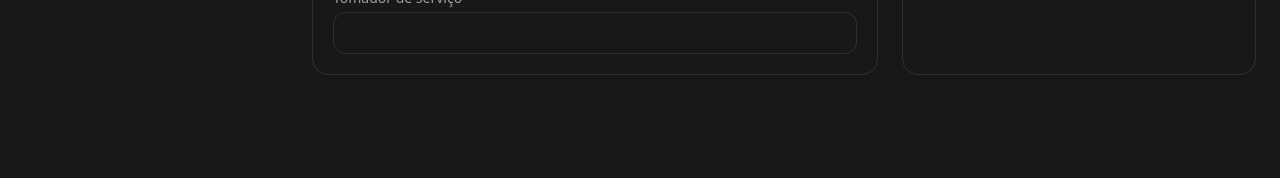
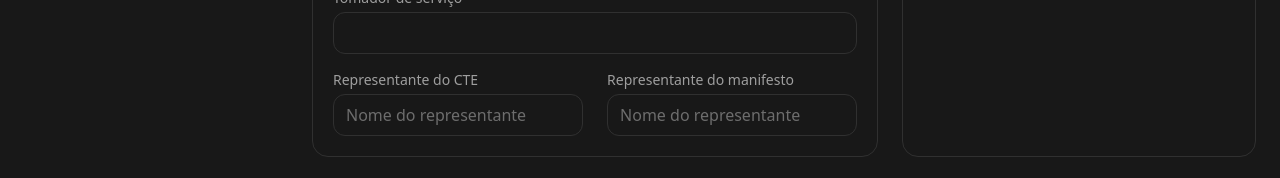
Before and after one commit to kaikevieira/baggeto-help-desk, a React (Vite) app in the folder help-desk-frontend/: page /tickets/new in a window 1280 px wide. Shown: the part 861-1039 px from the top of the page. Before the commit the page ends 960 px from the top, so only its background shows below. Built offline with nearby package versions, Linux system fonts and the light colour scheme; no server answers; sample sign-in values are in the browser's storage.

Commit message:
fix: add hasToll, cteRepresentative, and manifestRepresentative fields to Ticket form

```diff
--- a/help-desk-frontend/src/pages/TicketNew.jsx
+++ b/help-desk-frontend/src/pages/TicketNew.jsx
@@ -32,6 +32,10 @@ export default function TicketNew() {
     fleetType: "FROTA",
     thirdPartyPayment: "",
     serviceTaker: "",
+    // Novos campos para terceiros
+    hasToll: true, // true = com pedágio, false = sem pedágio
+    cteRepresentative: "",
+    manifestRepresentative: "",
     // Admin
     assignedToId: "",
   });
@@ -73,6 +77,9 @@ export default function TicketNew() {
             ? Number(form.thirdPartyPayment)
             : undefined,
         serviceTaker: form.serviceTaker || undefined,
+        hasToll: form.fleetType === "TERCEIRO" ? form.hasToll : undefined,
+        cteRepresentative: form.cteRepresentative || undefined,
+        manifestRepresentative: form.manifestRepresentative || undefined,
 
         assignedToId: form.assignedToId || undefined,
       };
@@ -220,7 +227,8 @@ export default function TicketNew() {
                 </label>
               </div>
               {form.fleetType === "TERCEIRO" && (
-                <div className="mt-3">
+                <div className="mt-3 space-y-3">
+                  <div>
                     <label className="mb-1 block text-sm text-texto/80">Valor de pagamento p/ terceiro</label>
                     <input
                       type="number"
@@ -230,6 +238,43 @@ export default function TicketNew() {
                       value={form.thirdPartyPayment}
                       onChange={setv("thirdPartyPayment")}
                     />
+                  </div>
+
+                  <div>
+                    <label className="mb-1 block text-sm text-texto/80">Frete inclui pedágio?</label>
+                    <div className="flex gap-3">
+                      <label className="inline-flex items-center gap-2 text-sm">
+                        <input
+                          type="radio"
+                          name="hasToll"
+                          value="true"
+                          checked={form.hasToll === true}
+                          onChange={() => setForm(f => ({ ...f, hasToll: true }))}
+                        />
+                        Com pedágio
+                      </label>
+                      <label className="inline-flex items-center gap-2 text-sm">
+                        <input
+                          type="radio"
+                          name="hasToll"
+                          value="false"
+                          checked={form.hasToll === false}
+                          onChange={() => setForm(f => ({ ...f, hasToll: false }))}
+                        />
+                        Sem pedágio
+                      </label>
+                      <label className="inline-flex items-center gap-2 text-sm">
+                        <input
+                          type="radio"
+                          name="hasToll"
+                          value="false"
+                          checked={form.hasToll === false}
+                          onChange={() => setForm(f => ({ ...f, hasToll: false }))}
+                        />
+                        Cliente paga pedágio
+                      </label>
+                    </div>
+                  </div>
                 </div>
               )}
             </div>
@@ -241,6 +286,27 @@ export default function TicketNew() {
                 value={form.serviceTaker}
                 onChange={setv("serviceTaker")}
               />
+            </div>
+
+            <div className="grid gap-6 sm:grid-cols-2">
+              <div>
+                <label className="mb-1 block text-sm text-texto/80">Representante do CTE</label>
+                <input
+                  className="w-full rounded-xl border border-borda bg-transparent px-3 py-2 text-texto"
+                  placeholder="Nome do representante"
+                  value={form.cteRepresentative}
+                  onChange={setv("cteRepresentative")}
+                />
+              </div>
+              <div>
+                <label className="mb-1 block text-sm text-texto/80">Representante do manifesto</label>
+                <input
+                  className="w-full rounded-xl border border-borda bg-transparent px-3 py-2 text-texto"
+                  placeholder="Nome do representante"
+                  value={form.manifestRepresentative}
+                  onChange={setv("manifestRepresentative")}
+                />
+              </div>
             </div>
           </div>
         </section>
```
Lines whose indentation alone changed are shown as unchanged.
